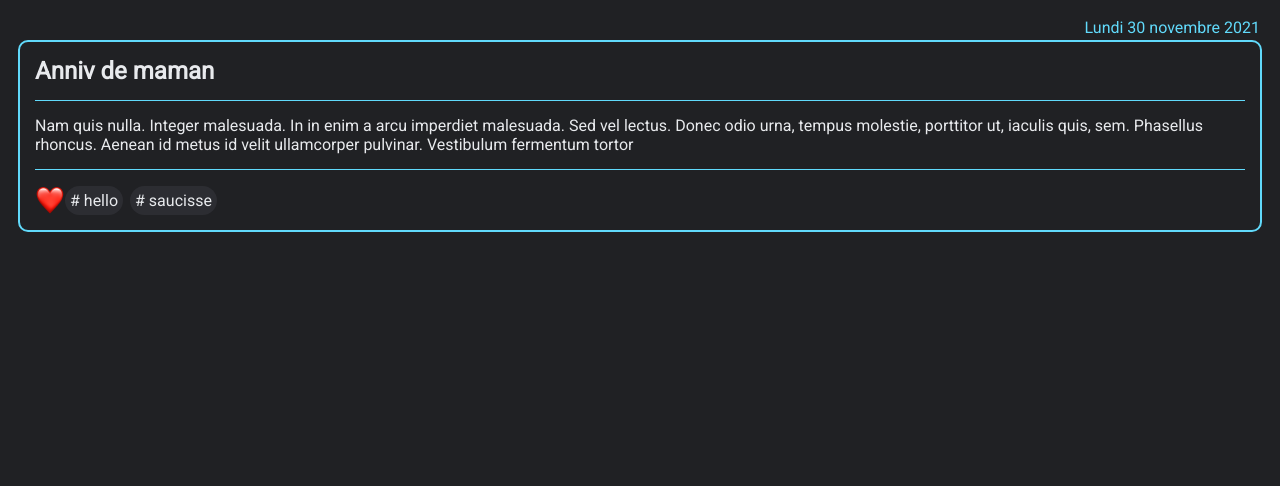
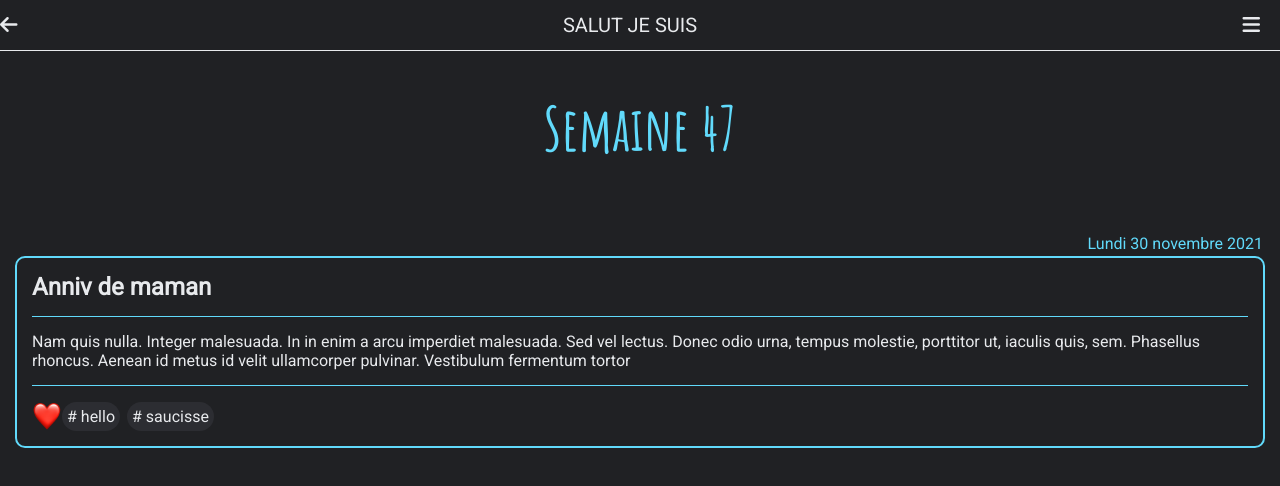
Before and after one commit to Salim-camara/box-memory, a React (Create React App) app in the folder front-end/: page /week in a window 1280 px wide. Shown: the top 486 px of the page. Built offline with nearby package versions, Linux system fonts and the light colour scheme.

Commit message:
Fin du visuel week et mise en place de la structure weeks

```diff
--- a/front-end/src/App.js
+++ b/front-end/src/App.js
@@ -1,5 +1,5 @@
 import React from "react";
-import Style from "./STYLES/main.scss";
+import "./STYLES/main.scss";
 import { BrowserRouter, Switch, Route } from "react-router-dom";
 
 // importation des différents components
@@ -9,6 +9,7 @@ import Accueil from "./HOME/Pages/accueil";
 import Sidebar from "./HOME/Components/sidebar";
 import Tags from "./HOME/Components/tags";
 import Week from "./HOME/Pages/week";
+import WeekList from "./HOME/Pages/weekList";
 
 function App() {
   return (
@@ -21,6 +22,7 @@ function App() {
         <Route path="/sidebar" exact component={ Sidebar } />
         <Route path="/tag" exact component={ Tags } />
         <Route path="/week" exact component={ Week } />
+        <Route path="/weeks" exact component={ WeekList } />
       </Switch>
     </BrowserRouter>
 
--- a/front-end/src/HOME/Components/card.js
+++ b/front-end/src/HOME/Components/card.js
@@ -6,9 +6,10 @@ const Card = ({ data }) => {
 
     return(
         <div className="card">
+
+            <p className="card__date">Lundi 30 novembre 2021</p>
             <div className="card__title">
                 <h2 className="h2__card">Anniv de maman</h2>
-                <p className="card__date">Lundi 30 novembre 2021</p>
             </div>
 
             <div className="card__desc">
@@ -20,6 +21,7 @@ const Card = ({ data }) => {
                 <p className="card_tag"># saucisse</p>
             </div>
         </div>
+
     )
 }
 
--- /dev/null
+++ b/front-end/src/HOME/Components/nav.js
@@ -0,0 +1,38 @@
+import React from "react";
+
+
+const Navigation = ({ donnee }) => {
+
+    console.log(donnee);
+
+    const handleSide = () => {
+        const sidebar = document.querySelector('.sidebar_accueil');
+        const content = document.querySelector('.cards');
+        const burger = document.querySelector('.burger-icon');
+
+        sidebar.classList.toggle('activebar');
+        burger.classList.toggle('burger-active');
+        content.classList.toggle('content--active');
+    }
+
+    return(
+
+        <div className="nav">
+
+            <div className="nav__back">
+                <i class="fas fa-arrow-left"></i>
+            </div>
+
+            <div className="nav__content">
+                salut je suis
+            </div>
+
+            <div className="nav__burger" onClick={ handleSide }>
+                <i class="fas fa-bars burger-icon"></i>
+            </div>
+
+        </div>
+    )
+}
+
+export default Navigation;
--- a/front-end/src/HOME/Pages/week.js
+++ b/front-end/src/HOME/Pages/week.js
@@ -1,19 +1,37 @@
 import React from "react";
 import Card from "../Components/card";
+import Navigation from "../Components/nav";
+import Sidebar from "../Components/sidebar";
 
 
 
 const Week = () => {
 
-    const data = 'test';
+
+    const donnee = {
+        bonjour: 'nooo',
+        // test: handleSide()
+    }
+
+    const click = () => {
+        console.log('test');
+    }
+
 
     return(
         <div className="week">
 
-            <div className="numberweek"></div>
+            <Navigation donnee={donnee}/>
+            <div className="sidebar_accueil">
+                <Sidebar />
+            </div>
+
+            <div className="numberweek">
+                <h1>Semaine 47</h1>
+            </div>
 
             <div className="cards">
-                <Card data= { data } />
+                <Card />
             </div>
 
         </div>
--- a/front-end/src/HOME/Pages/weekList.js
+++ b/front-end/src/HOME/Pages/weekList.js
@@ -0,0 +1,26 @@
+import React from "react";
+import Navigation from "../Components/nav";
+
+
+
+const WeekList = () => {
+
+    return(
+        <div className="weeklist">
+
+            <Navigation />
+
+            <div className="filter">
+
+            </div>
+
+            <div className="weeks">
+
+            </div>
+
+
+        </div>
+    )
+}
+
+export default WeekList;
--- a/front-end/src/STYLES/HOME/Components/_card.scss
+++ b/front-end/src/STYLES/HOME/Components/_card.scss
@@ -3,6 +3,7 @@
     border-radius: 10px;
     padding: 15px;
     position: relative;
+    // box-shadow: $secondary-color 0px 10px 36px 0px, $secondary-color 0px 0px 0px 1px;
 
     &__title {
         border-bottom: 1px solid $secondary-color;
--- /dev/null
+++ b/front-end/src/STYLES/HOME/Components/_nav.scss
@@ -0,0 +1,14 @@
+.nav {
+    position: fixed;
+    top: 0;
+    left: 0;
+    @include dsf(space-between, center);
+    width: 100%;
+    height: 40px;
+    z-index: 9;
+    background-color: $bgc;
+    padding: 5px 0 5px 0;
+    margin: 0;
+    border-bottom: 1px solid $primary-color;
+    font-size: 20px;
+}
--- a/front-end/src/STYLES/HOME/Pages/_week.scss
+++ b/front-end/src/STYLES/HOME/Pages/_week.scss
@@ -1,4 +1,14 @@
 .week {
-    padding: 0 10px 0 10px;
-    margin-top: 40px;
+    @include dsc(center, center);
+    margin-top: 50px;
 }
+
+.numberweek {
+    color: $secondary-color;;
+    font-family: $title-font;
+    font-size: 30px;
+}
+
+.cards {
+    margin: 50px 15px 0 15px;
+}
--- a/front-end/src/STYLES/bases/_typography.scss
+++ b/front-end/src/STYLES/bases/_typography.scss
@@ -7,4 +7,5 @@ body {
     background-color: $bgc;
     color: $primary-color;
     font-family: $primary-font;
+    margin: 0;
 }
--- a/front-end/src/STYLES/main.scss
+++ b/front-end/src/STYLES/main.scss
@@ -14,6 +14,7 @@
 @import "./LOGIN/Pages/connexion";
 
 // HOME
+@import "./HOME/Components/nav";
 @import "./HOME/Pages/week";
 @import "./HOME/Pages/weekList";
 @import "./HOME/Components/card";
```
